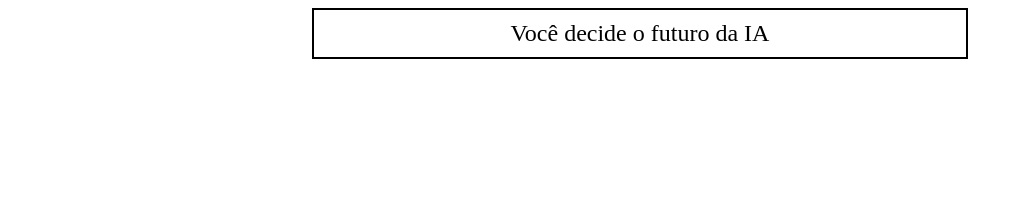
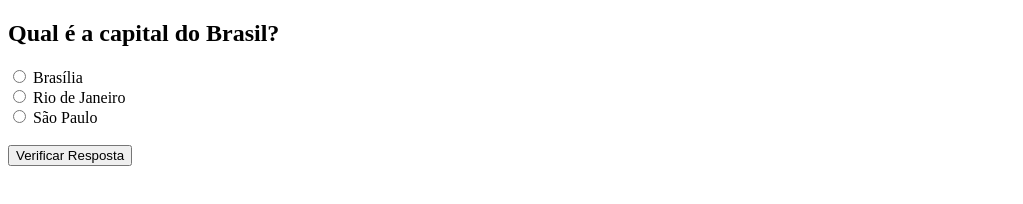
Before and after one commit to angeloruth/MISSAO-IA, a plain HTML site: page index.html in a window 1280 px wide. Shown: the whole page, without its empty margins (0-1023 px from the left). Drawn offline with Linux system fonts and the light colour scheme.

Commit message:
Update index.html

```diff
--- a/index.html
+++ b/index.html
@@ -17,8 +17,37 @@
     </style>
 </head>
 <body>
-    <div class="title-frame">
-        Você decide o futuro da IA
-    </div>
+ <h2>Qual é a capital do Brasil?</h2>
+
+<input type="radio" id="brasilia" name="capital" value="brasilia">
+<label for="brasilia">Brasília</label><br>
+<input type="radio" id="rio" name="capital" value="rio">
+<label for="rio">Rio de Janeiro</label><br>
+<input type="radio" id="sp" name="capital" value="sp">
+<label for="sp">São Paulo</label><br><br>
+
+<button onclick="checkAnswer()">Verificar Resposta</button>
+
+<p id="resposta"></p>
+
+<script>
+function checkAnswer() {
+  var resposta = document.querySelector('input[name="capital"]:checked');
+  var respostaText;
+
+  if (resposta) {
+    if (resposta.value === "brasilia") {
+      respostaText = "Correto!";
+    } else {
+      respostaText = "Incorreto. A capital do Brasil é Brasília.";
+    }
+  } else {
+    respostaText = "Por favor, selecione uma opção.";
+  }
+
+  document.getElementById("resposta").innerHTML = respostaText;
+}
+</script>
+
 </body>
 </html>
```
